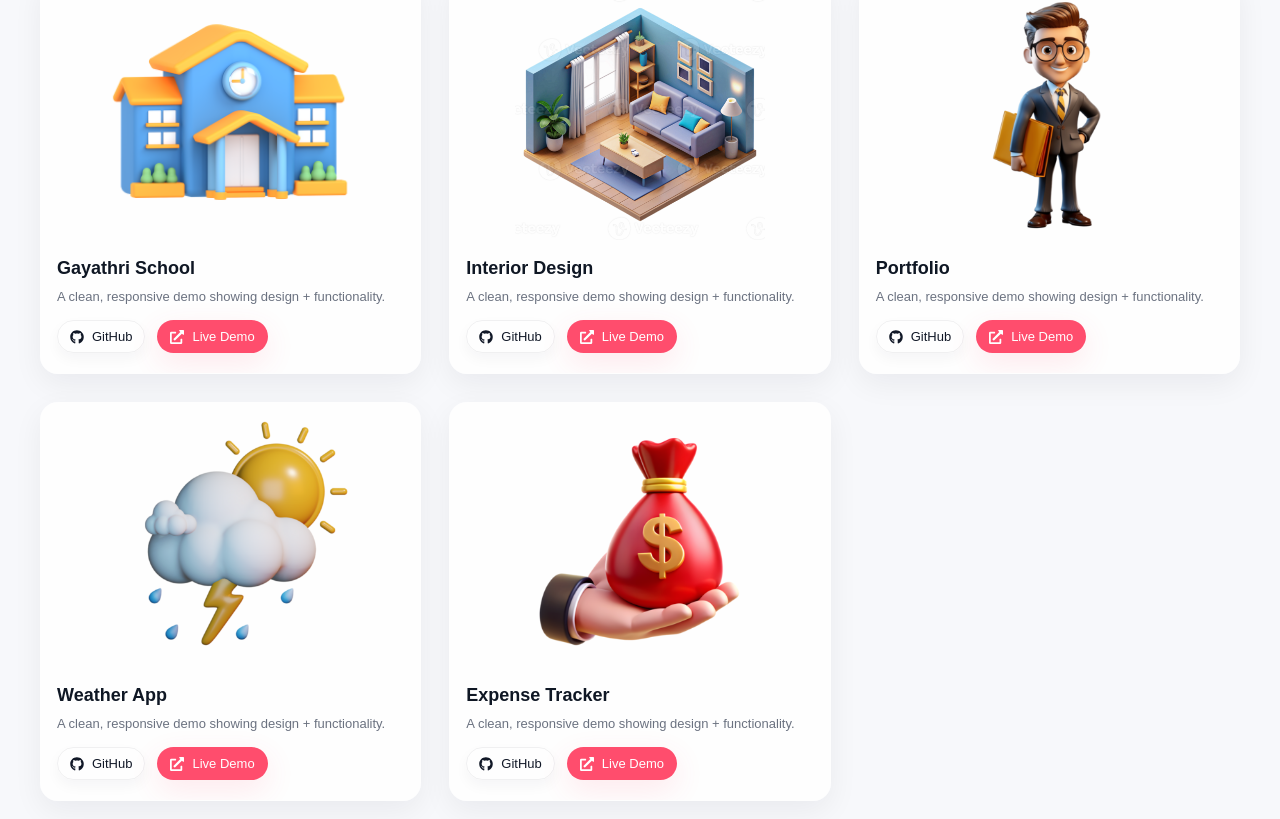
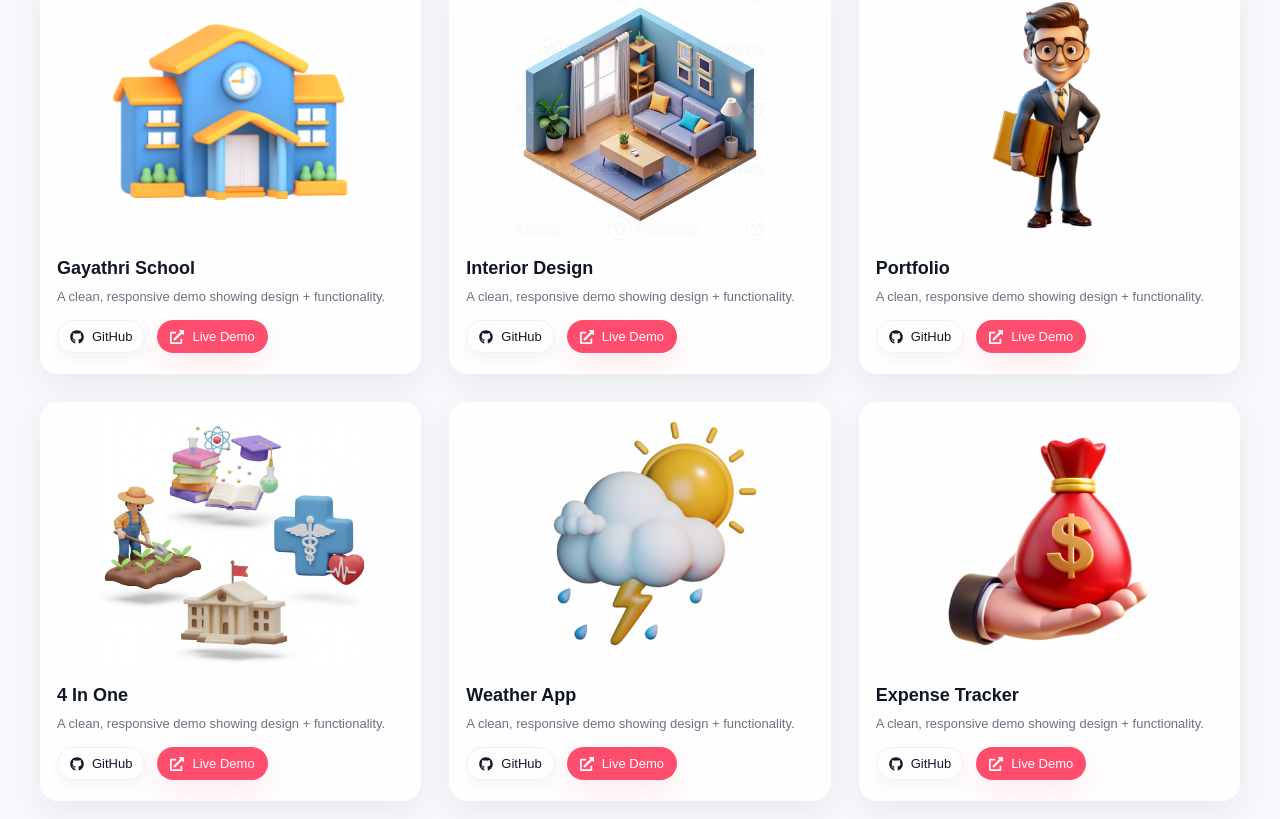
Before and after one commit to KoradaSaiSurya/personal_portfolio, a React (Create React App) app: page /projects in a window 1280 px wide. Shown: the part 327-1146 px from the top of the page. Built offline with nearby package versions, Linux system fonts and the light colour scheme.

Commit message:
added project

```diff
--- a/src/components/Projects.js
+++ b/src/components/Projects.js
@@ -8,7 +8,7 @@ const projectsData = [
     img: 'school-3d.png',
     github: 'https://github.com/KoradaSaiSurya/gayatri-website',
     live: 'https://gayatri-website.vercel.app',
-    tags: ['LocalStorage', 'React', 'CRUD']
+    tags: ['LocalStorage', 'React', 'CRUD ']
   },
   {
     id: 2,
@@ -28,6 +28,15 @@ const projectsData = [
   },
   {
     id: 4,
+    title: '4 In One',
+    img: '4in1-3.png',
+    github: 'https://github.com/KoradaSaiSurya/Bharathone.git',
+    // github: 'https://github.com/KoradaSaiSurya/Bharathone-backend.git',
+    live: 'https://bharathone.vercel.app',
+    tags: ['React', 'Responsive', 'Vercel']
+  },
+  {
+    id: 5,
     title: 'Weather App',
     img: 'weatherapp.png',
     github: 'https://github.com/KoradaSaiSurya/search-weather.git',
@@ -35,7 +44,7 @@ const projectsData = [
     tags: ['API', 'OpenWeather', 'JS']
   },
   {
-    id: 5,
+    id: 6,
     title: 'Expense Tracker',
     img: 'expense.png',
     github: 'https://github.com/KoradaSaiSurya/expense-tracker.git',
```
Also changed, not shown: public/4in1-3.png (added).
